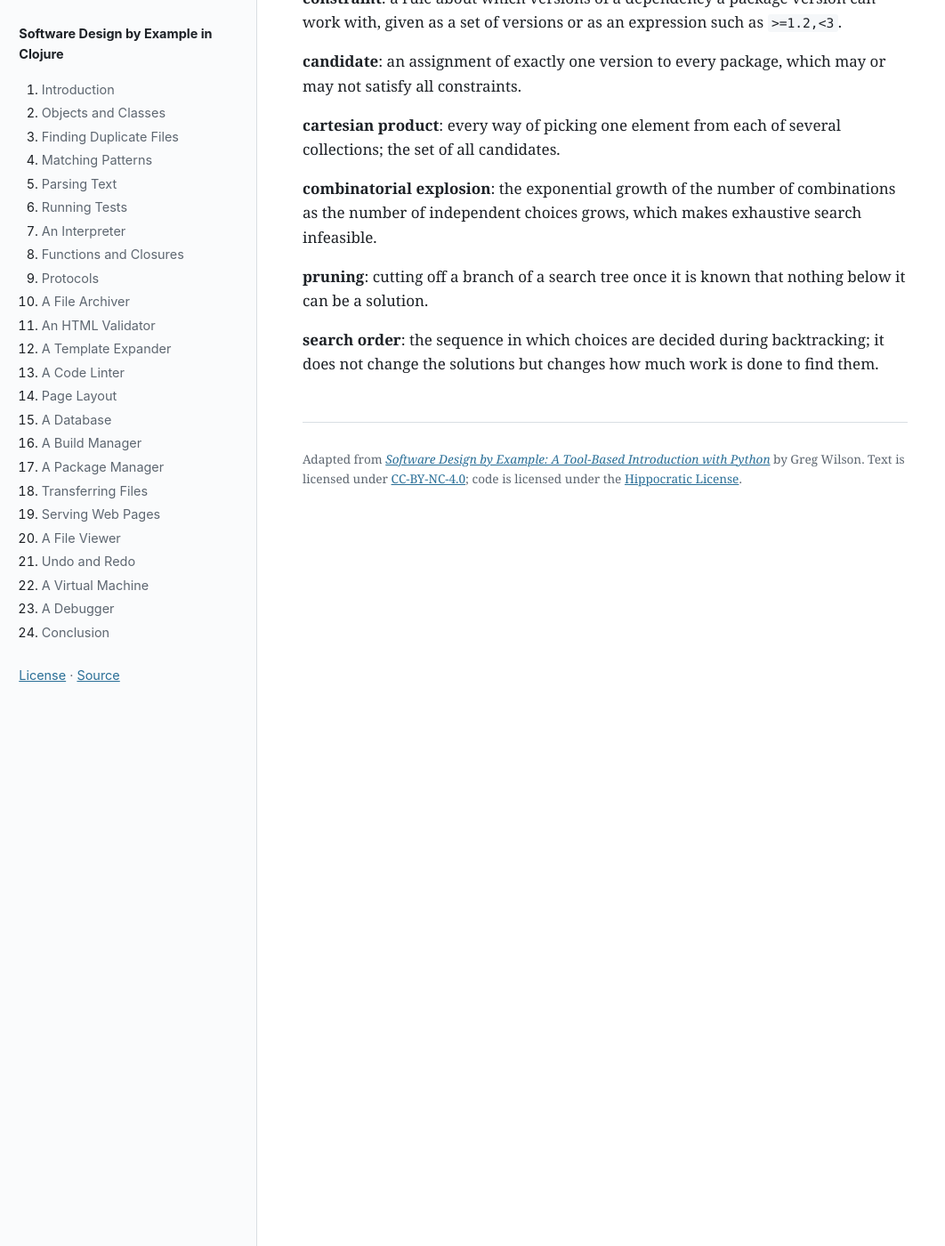
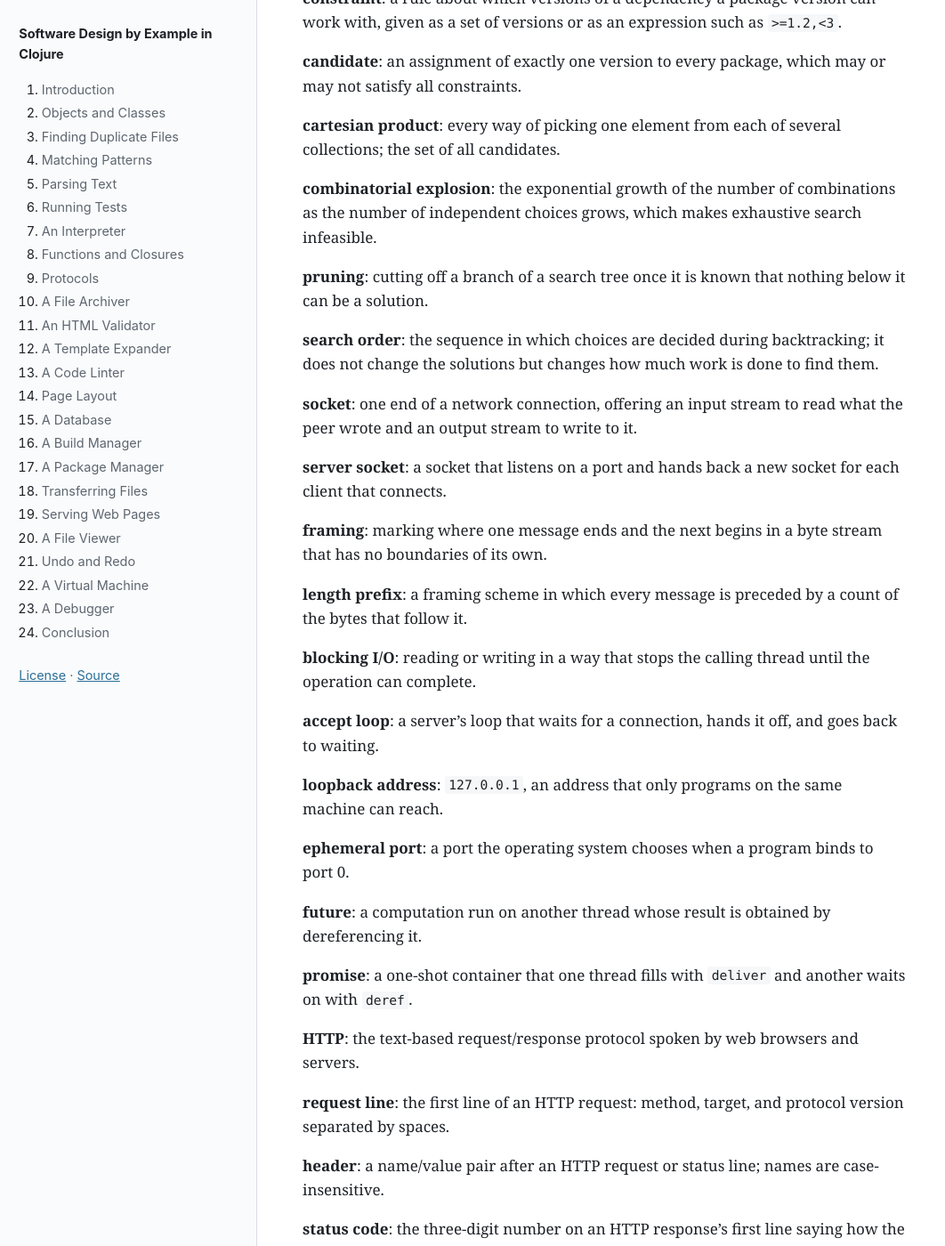
Before and after one commit to jonadelson/Software-Clojure, a Jekyll site: the page built from docs/glossary.md, in a window 1280 px wide and 1400 px high, scrolled down 9602 px. Shown: the whole window at 89% size, without its empty margins (0-1062 px from the left). Built offline with Jekyll 4.4.1, drawn with Linux system fonts in a browser that asks for light colours; some of the changed text lies outside the part shown.

Commit message:
Add chapters 21-22: file transfer and web server
Length-prefixed framing over sockets, chunked and concurrent servers,
and an HTTP server with file serving, handlers, and middleware
(31 tests, 146 assertions).

Co-Authored-By: Claude Fable 5.1 <noreply@anthropic.com>
Claude-Session: https://claude.ai/code/session_01JwVfaHDA67wQ1ZtWvyvJJj

```diff
--- a/docs/glossary.md
+++ b/docs/glossary.md
@@ -287,3 +287,41 @@ title: Glossary
 **pruning**: cutting off a branch of a search tree once it is known that nothing below it can be a solution.
 
 **search order**: the sequence in which choices are decided during backtracking; it does not change the solutions but changes how much work is done to find them.
+
+**socket**: one end of a network connection, offering an input stream to read what the peer wrote and an output stream to write to it.
+
+**server socket**: a socket that listens on a port and hands back a new socket for each client that connects.
+
+**framing**: marking where one message ends and the next begins in a byte stream that has no boundaries of its own.
+
+**length prefix**: a framing scheme in which every message is preceded by a count of the bytes that follow it.
+
+**blocking I/O**: reading or writing in a way that stops the calling thread until the operation can complete.
+
+**accept loop**: a server's loop that waits for a connection, hands it off, and goes back to waiting.
+
+**loopback address**: `127.0.0.1`, an address that only programs on the same machine can reach.
+
+**ephemeral port**: a port the operating system chooses when a program binds to port 0.
+
+**future**: a computation run on another thread whose result is obtained by dereferencing it.
+
+**promise**: a one-shot container that one thread fills with `deliver` and another waits on with `deref`.
+
+**HTTP**: the text-based request/response protocol spoken by web browsers and servers.
+
+**request line**: the first line of an HTTP request: method, target, and protocol version separated by spaces.
+
+**header**: a name/value pair after an HTTP request or status line; names are case-insensitive.
+
+**status code**: the three-digit number on an HTTP response's first line saying how the request fared.
+
+**MIME type**: a label such as `text/html` that tells a client what kind of data a body holds.
+
+**path traversal**: using `..` in a request path to reach files outside the directory being served.
+
+**handler**: a function that takes a request map and returns a response map.
+
+**middleware**: a function that takes a handler and returns a new handler with added behavior.
+
+**routing**: choosing a handler by the request's method and path.
```
Also changed, not shown: docs/21-ftp.md (+7 -7 lines).
